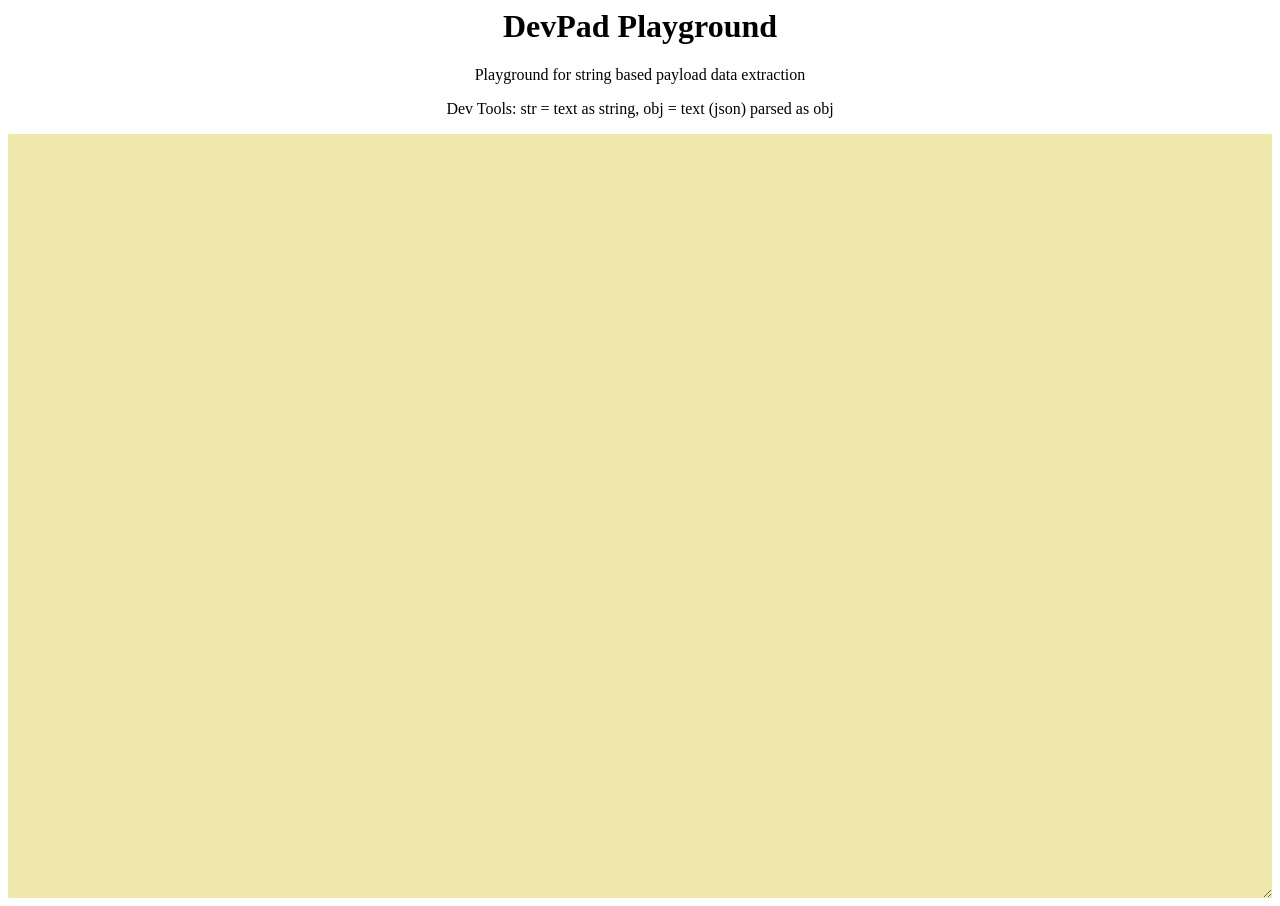
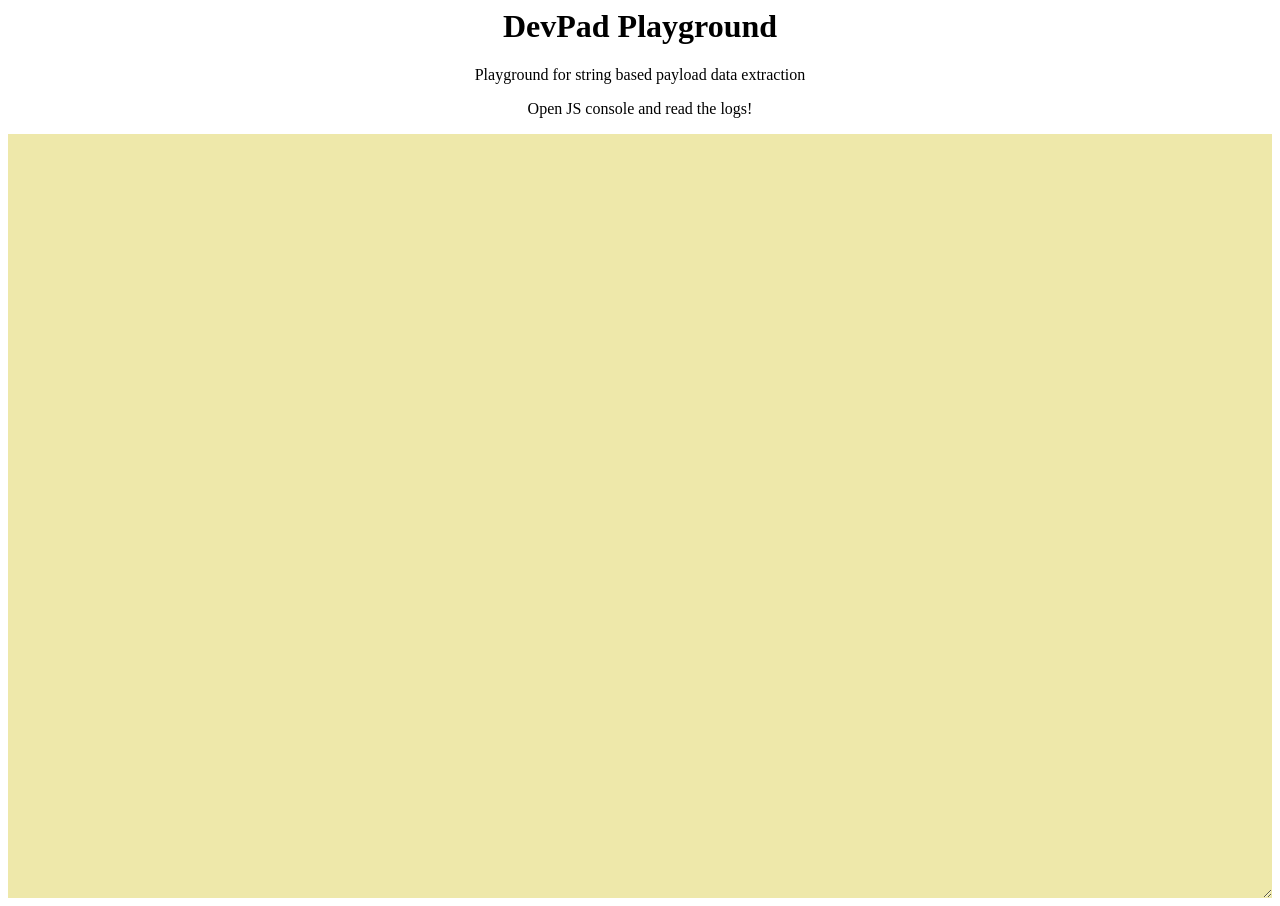
Before and after one commit to SethuSenthil/DevPad-Playground, a plain HTML site: page index.html in a window 1280 px wide. Drawn offline with Linux system fonts and the light colour scheme.

Commit message:
Console Log Rundown

```diff
--- a/index.html
+++ b/index.html
@@ -11,7 +11,7 @@
     <center>
         <h1>DevPad Playground</h1>
         <p>Playground for string based payload data extraction</p>
-        <p>Dev Tools: str = text as string, obj = text (json) parsed as obj</p>
+        <p>Open JS console and read the logs!</p>
     </center>
     <textarea class="dont-break-out" cols="100" rows="30" name="text" id="text"
         style="width:100%;background-color: #EEE8AA;border:none;height:calc(100% - 20px);" spellcheck="false"
@@ -19,6 +19,7 @@
 </body>
 
 <script>
+    console.log(`%cDev Quick Access Variables: \n str = textarea payload as string \n obj = textarea payload (json) parsed into object`,"font-family:monospace; font-size: 20px");
     const input = document.querySelector('#text')
     let str = ''
     const objTemp = {
```
